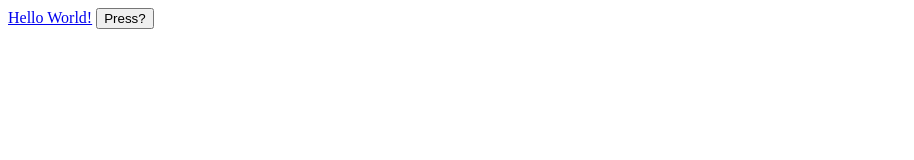
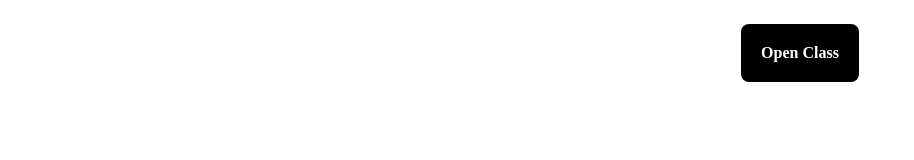
Before and after one commit to ApostolosMavroukakis/ElectronDesktopApp, an Electron app: page src/index.html in a window 1600 px wide. Shown: the whole page, without its empty margins (0-914 px from the left). Drawn offline with Linux system fonts and the light colour scheme.

Commit message:
latest work

```diff
--- a/package.json
+++ b/package.json
@@ -1,6 +1,7 @@
 {
   "devDependencies": {
-    "electron": "^16.0.4"
+    "electron": "^16.0.4",
+    "electron-packager": "^15.4.0"
   },
   "name": "electrondesktopapp",
   "version": "1.0.0",
@@ -51,6 +52,7 @@
     "minimist": "^1.2.5",
     "mkdirp": "^0.5.5",
     "ms": "^2.1.2",
+    "node-downloader-helper": "^1.0.19",
     "normalize-url": "^4.5.1",
     "npm-conf": "^1.1.3",
     "object-keys": "^1.1.1",
--- a/src/index.html
+++ b/src/index.html
@@ -7,9 +7,11 @@
     <meta http-equiv="X-Content-Security-Policy" content="default-src 'self'; script-src 'self'">
     <title>Open Class</title>
     <script defer src="./render.js"></script>
+    <link rel="stylesheet" href="style.css">
   </head>
   <body>
-    <a href="../assets/classes/Nouveau_Copains_Copines_3_ManuelNumerique/index.html">Hello World!</a>
-   <button onclick="buttonPressed()"> Press? </button>
+    <div class="centerDiv">
+    <a href="../assets/classes/Nouveau_Copains_Copines_3_ManuelNumerique/index.html">Open Class</a>
+  </div>
   </body>
 </html>
--- /dev/null
+++ b/src/style.css
@@ -0,0 +1,14 @@
+a {
+    text-decoration: none;
+    color:#fff;
+    font-weight: bold;
+    padding:20px;
+    background:black;
+    border-radius:8px;
+}
+.centerDiv {
+display: flex;
+justify-content: center;
+align-items: center;
+padding: 2vh 0;
+}
```
Also changed, not shown: src/index.js (+33 -12 lines), 2 other files.
